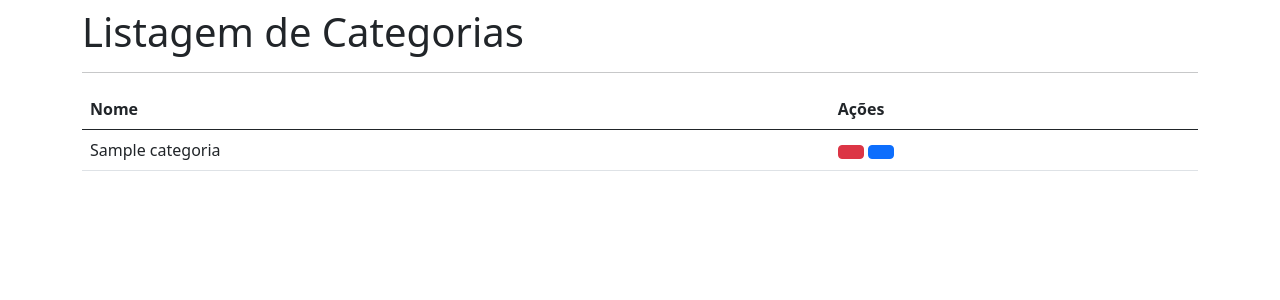
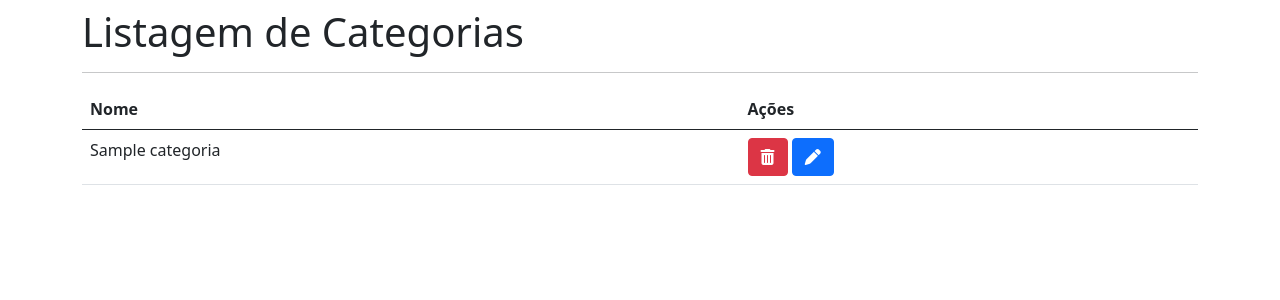
Before and after one commit to milenamormitto/Projet_Final, a PHP site: template view/categoria/listagem.php in a window 1280 px wide. Shown: the part 128-428 px from the top of the page. Run offline with PHP 8.4, Linux system fonts and the light colour scheme; the template is opened without the code that fills it: most values are stand-ins (such as "Sample title", 1, 10 or a date in 2020); some libraries are stand-ins or nearby versions.

Commit message:
Interface Grafica icon

```diff
--- a/view/categoria/listagem.php
+++ b/view/categoria/listagem.php
@@ -15,10 +15,10 @@
                 <td><?= $categoria['nome'] ?></td>
                 <td>
                     <a href="http://" class="btn btn-danger" title="excluir">
-                        <i class="fa-solid fa-trash"></i>
+                        <i class="fa-solid fa-trash-can"></i>
                     </a>
                     <a href="http://" class="btn btn-primary" title="editar">
-                        <i class="fa-solid fa-paintbrush-fine"></i>
+                        <i class="fa-solid fa-pen"></i>
                     </a>
                 </td>
             </tr>
--- a/view/template/cabecalho.php
+++ b/view/template/cabecalho.php
@@ -8,7 +8,7 @@
     <!-- Bootstrap CSS -->
     <link href="https://cdn.jsdelivr.net/npm/bootstrap@5.0.2/dist/css/bootstrap.min.css" rel="stylesheet" integrity="sha384-EVSTQN3/azprG1Anm3QDgpJLIm9Nao0Yz1ztcQTwFspd3yD65VohhpuuCOmLASjC" crossorigin="anonymous">
     <!-- Font Awesome -->
-    <link rel="sylesheet" href="<link rel="stylesheet" href="https://cdnjs.cloudflare.com/ajax/libs/font-awesome/6.1.1/css/all.min.css" integrity="sha512-KfkfwYDsLkIlwQp6LFnl8zNdLGxu9YAA1QvwINks4PhcElQSvqcyVLLD9aMhXd13uQjoXtEKNosOWaZqXgel0g==" crossorigin="anonymous" referrerpolicy="no-referrer" />
+  <link rel="stylesheet" href="https://cdnjs.cloudflare.com/ajax/libs/font-awesome/6.1.1/css/all.min.css" integrity="sha512-KfkfwYDsLkIlwQp6LFnl8zNdLGxu9YAA1QvwINks4PhcElQSvqcyVLLD9aMhXd13uQjoXtEKNosOWaZqXgel0g==" crossorigin="anonymous" referrerpolicy="no-referrer" />
     <title>Hello, world!</title>
   </head>
   <body>
```
